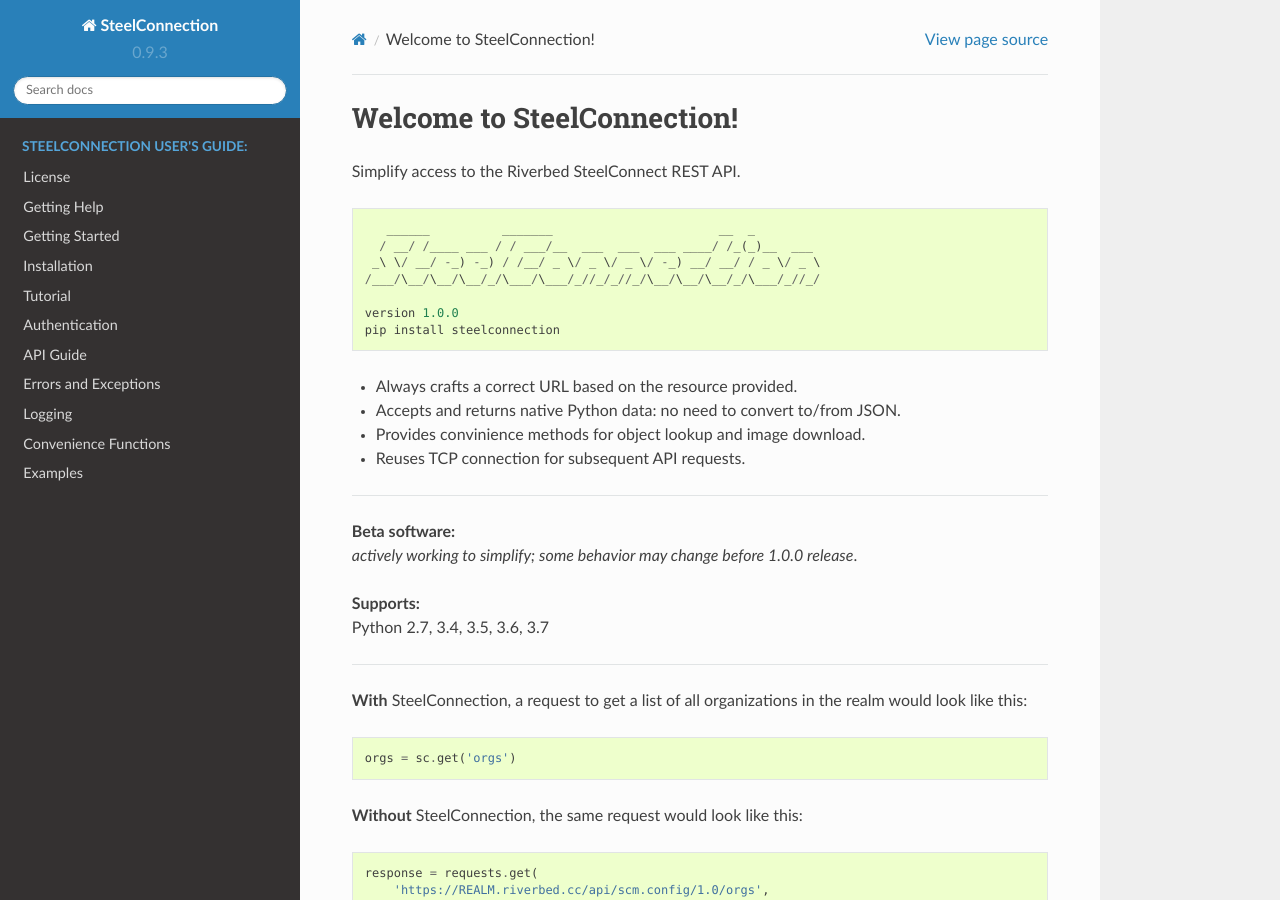
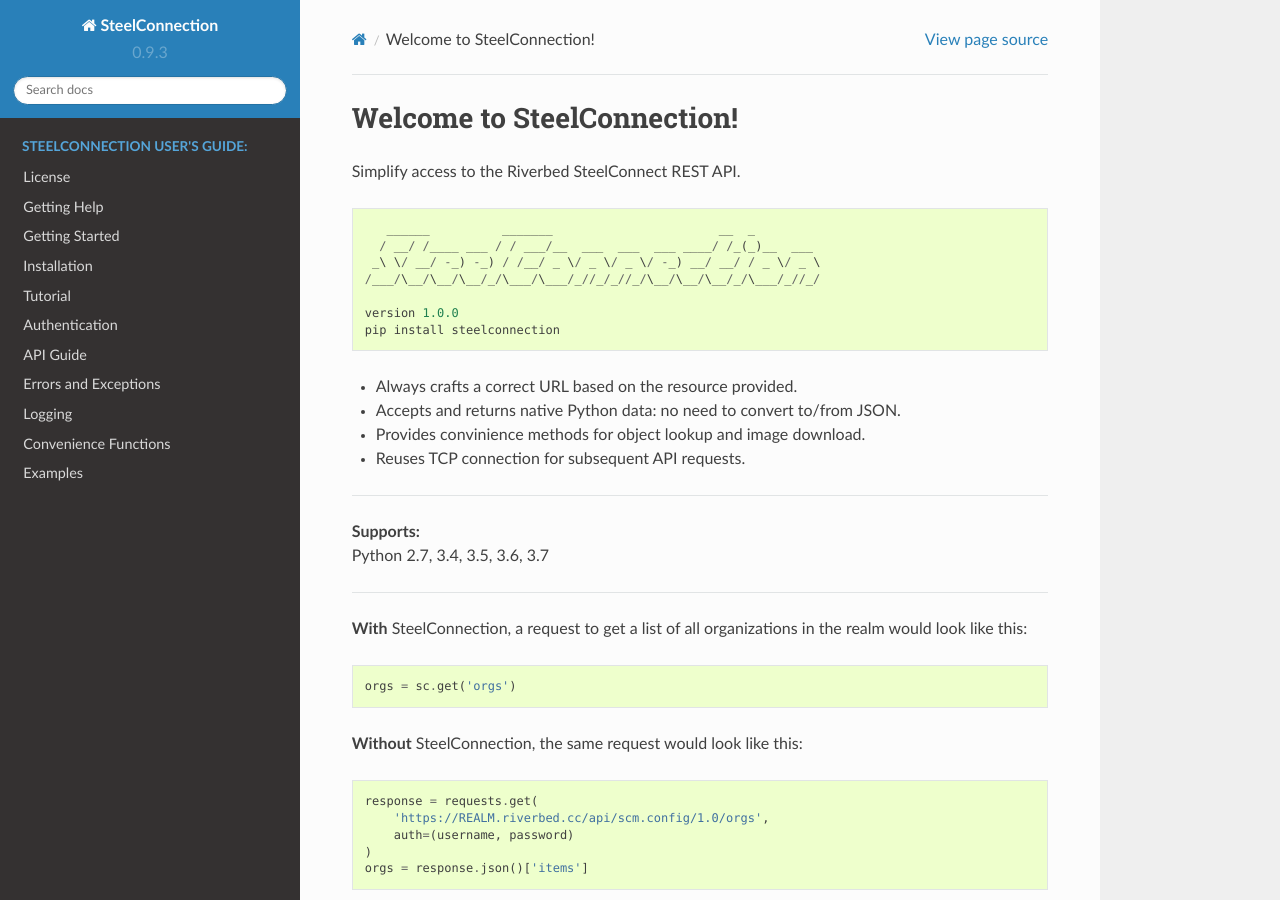
Before and after one commit to grelleum/SteelConnection, a Sphinx documentation site: the page built from docs/index.rst, in a window 1280 px wide and 900 px high. Built offline with Sphinx 7.4.7 and the Read the Docs theme 2.0.0, drawn with Linux system fonts in a browser that asks for light colours.

Commit message:
Removed Beta warning.

```diff
--- a/README.rst
+++ b/README.rst
@@ -18,10 +18,6 @@
 -  Reuses TCP connection for subsequent API requests.
 
 ^^^^^^^
-
-| **Beta software:**
-| *actively working to simplify; some behavior may change before 1.0.0 release*.
-
 
 | **Supports:**
 | Python 2.7, 3.4, 3.5, 3.6, 3.7
--- a/docs/index.rst
+++ b/docs/index.rst
@@ -18,9 +18,6 @@
 -  Reuses TCP connection for subsequent API requests.
 
 ^^^^^^^
-
-| **Beta software:**
-| *actively working to simplify; some behavior may change before 1.0.0 release*.
 
 | **Supports:**
 | Python 2.7, 3.4, 3.5, 3.6, 3.7
```
